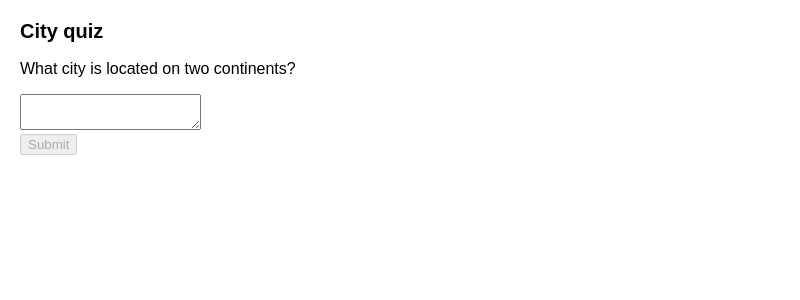
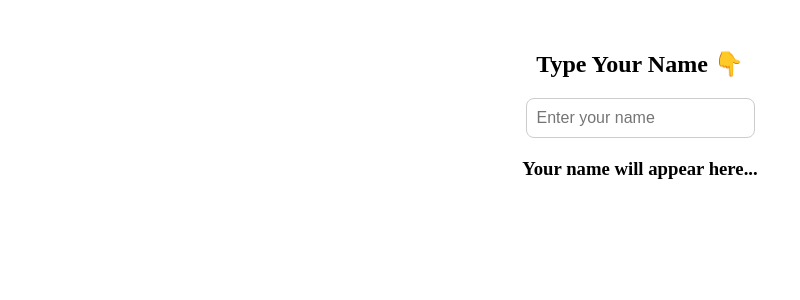
Before and after one commit to nasirahmed000/react-core-fundamentals, a React (Vite) app: page / in a window 1280 px wide. Shown: the top 300 px of the page, without its empty margins (0-800 px from the left). Built offline with nearby package versions, Linux system fonts and the light colour scheme.

Commit message:
props and event

```diff
--- a/src/App.jsx
+++ b/src/App.jsx
@@ -897,14 +897,71 @@
 // }
 
 // export default App;
-import Form from "./components/Form";
-import "./components/Styles.css";
-function App() {
+// import Form from "./components/Form";
+// import "./components/Styles.css";
+// function App() {
+//   return (
+//     <div>
+//       <Form />
+//     </div>
+//   );
+// }
+
+// export default App;
+
+import { useState } from "react";
+
+export default function NameInputExample() {
+  // state তৈরি করা হলো
+  const [name, setName] = useState("");
+
+  // ইনপুট পরিবর্তন হলে এই ফাংশন চলবে
+  const handleChange = (e) => {
+    setName(e.target.value); // ইনপুটের মান state এ সেট করা হচ্ছে
+  };
+
   return (
-    <div>
-      <Form />
+    <div style={{ textAlign: "center", marginTop: "50px" }}>
+      <h2>Type Your Name 👇</h2>
+      <input
+        type="text"
+        placeholder="Enter your name"
+        value={name}
+        onChange={handleChange}
+        style={{
+          padding: "10px",
+          fontSize: "16px",
+          borderRadius: "8px",
+          border: "1px solid #ccc",
+          outline: "none",
+        }}
+      />
+      <h3 style={{ marginTop: "20px" }}>
+        {name ? `Hello, ${name}! 👋` : "Your name will appear here..."}
+      </h3>
     </div>
   );
 }
 
-export default App;
+// import { useState } from "react";
+
+// export default function InputExample() {
+//   const [text, setText] = useState("");
+
+//   const handleChange = (e) => {
+//     setText(e.target.value);
+//   };
+
+//   return (
+//     <div style={{ textAlign: "center", marginTop: "30px" }}>
+//       <input
+//         type="text"
+//         placeholder="Type something..."
+//         value={text}
+//         onChange={handleChange}
+//         style={{ padding: "8px", fontSize: "16px" }}
+//       />
+//       <p>You typed: {text}</p>
+//     </div>
+//   );
+// }
```
